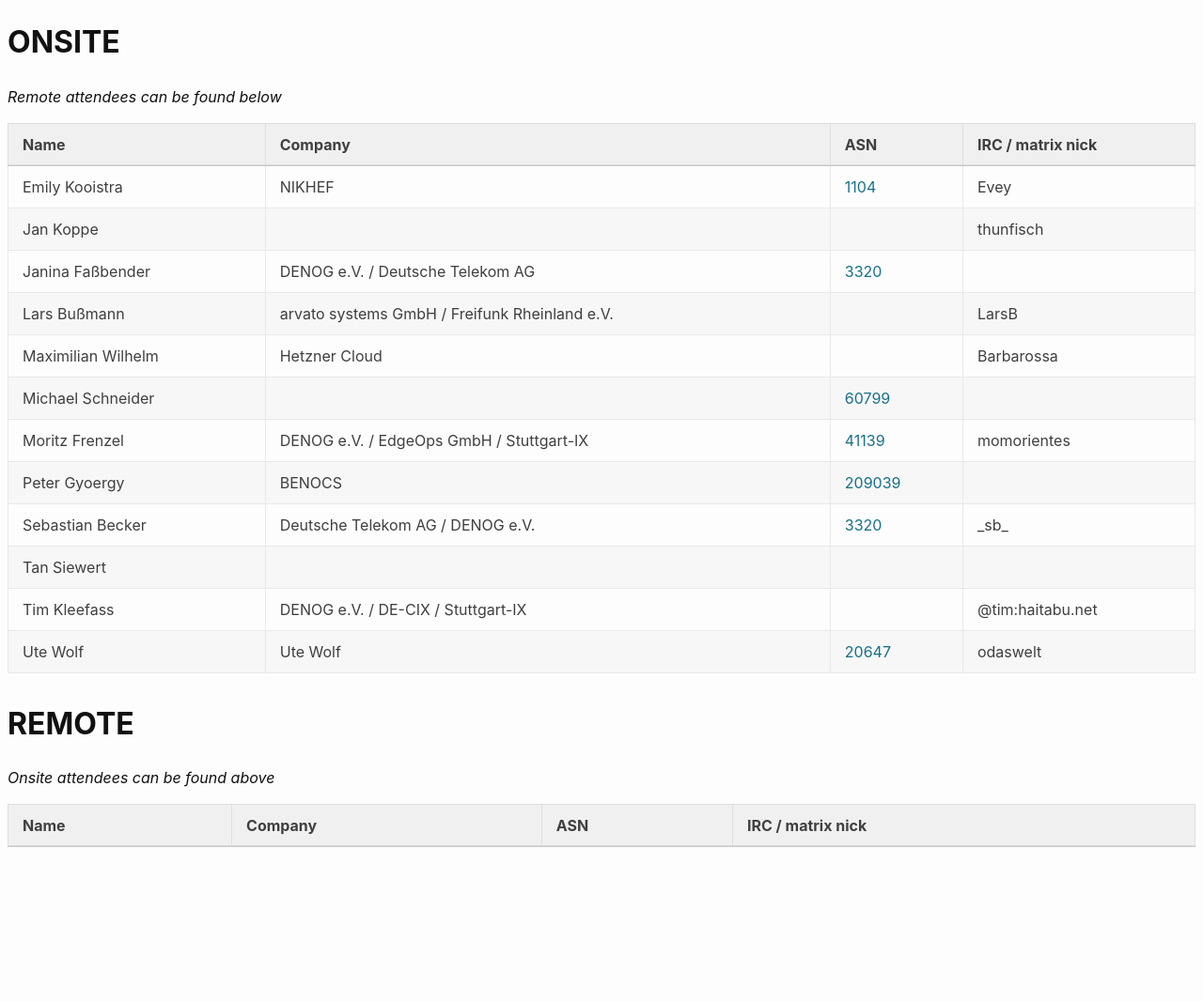
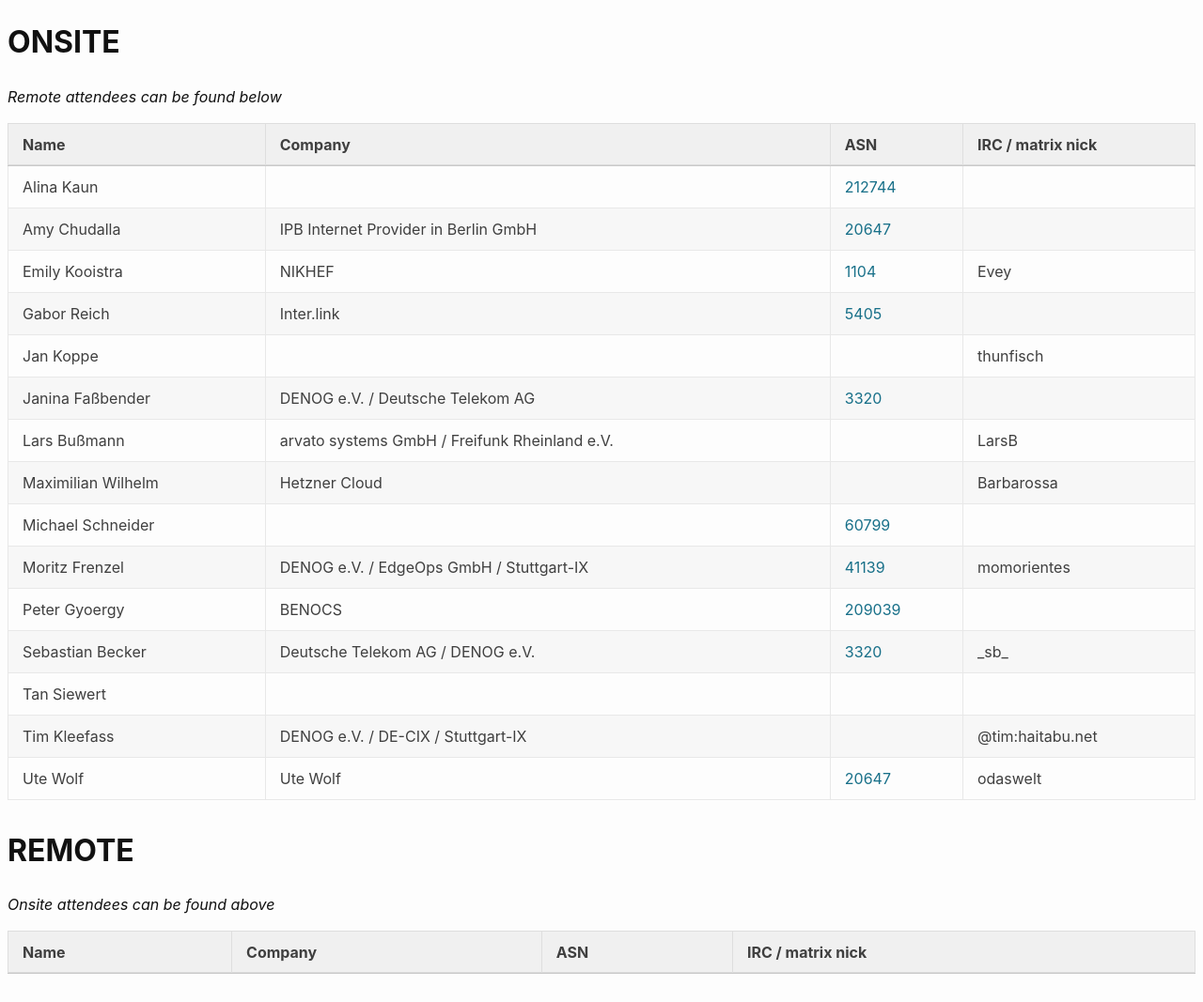
Before and after one commit to denog/pretix-attendeelist, a Jekyll site: the page built from denog17/index.markdown, in a window 1280 px wide and 1067 px high. Shown: the whole window at 94% size. Built offline with Jekyll 4.4.1, drawn with Linux system fonts in a browser that asks for light colours.

Commit message:
Latest data: Mon Apr 28 10:05:12 UTC 2025

```diff
--- a/_data/attendees_denog17_onsite.json
+++ b/_data/attendees_denog17_onsite.json
@@ -1,9 +1,27 @@
 [
+  {
+    "name": "Alina Kaun",
+    "company": null,
+    "irc": null,
+    "asn": "212744"
+  },
+  {
+    "name": "Amy Chudalla",
+    "company": "IPB Internet Provider in Berlin GmbH",
+    "irc": null,
+    "asn": "20647"
+  },
   {
     "name": "Emily Kooistra",
     "company": "NIKHEF",
     "irc": "Evey",
     "asn": "1104"
+  },
+  {
+    "name": "Gabor Reich",
+    "company": "Inter.link",
+    "irc": null,
+    "asn": "5405"
   },
   {
     "name": "Janina Faßbender",
```
